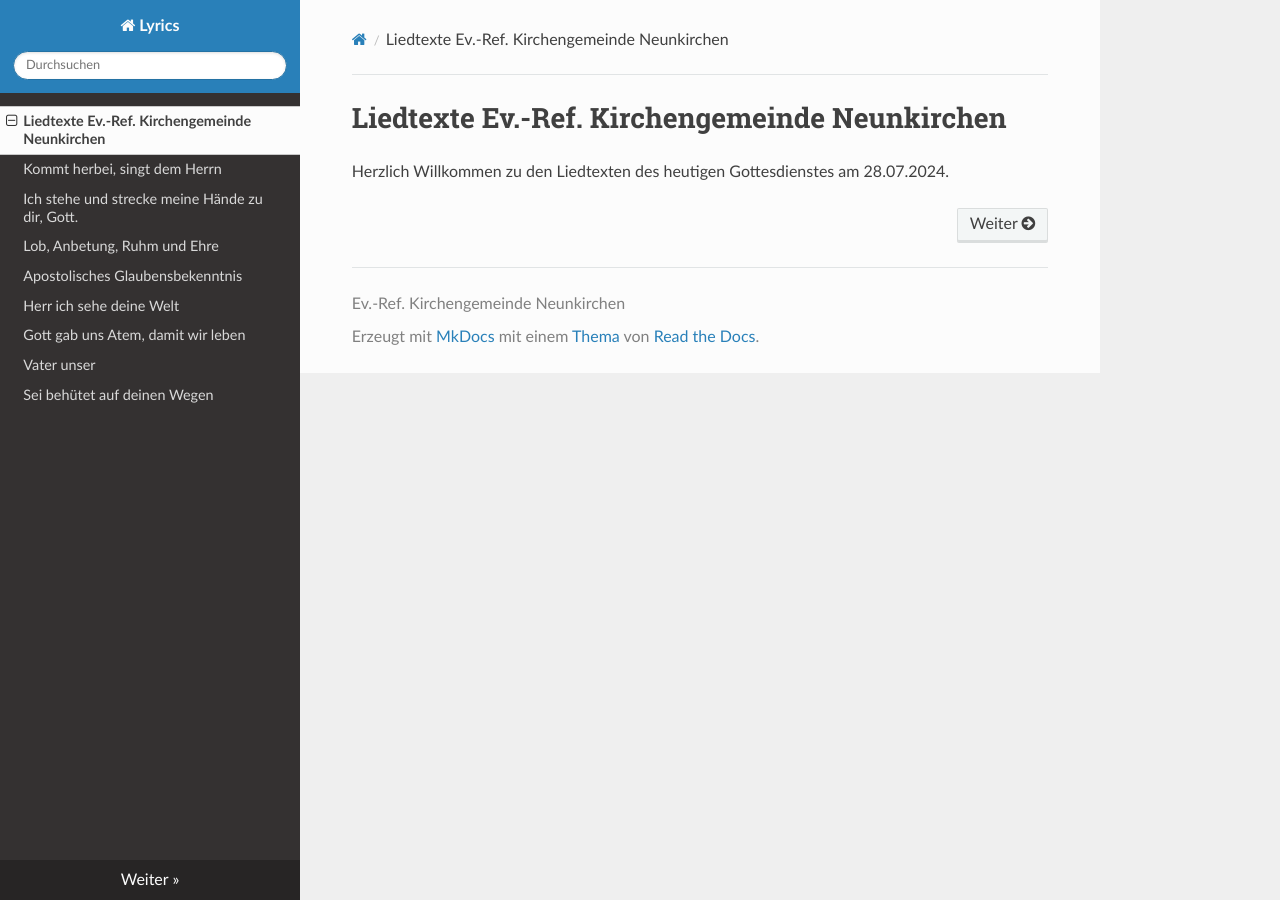
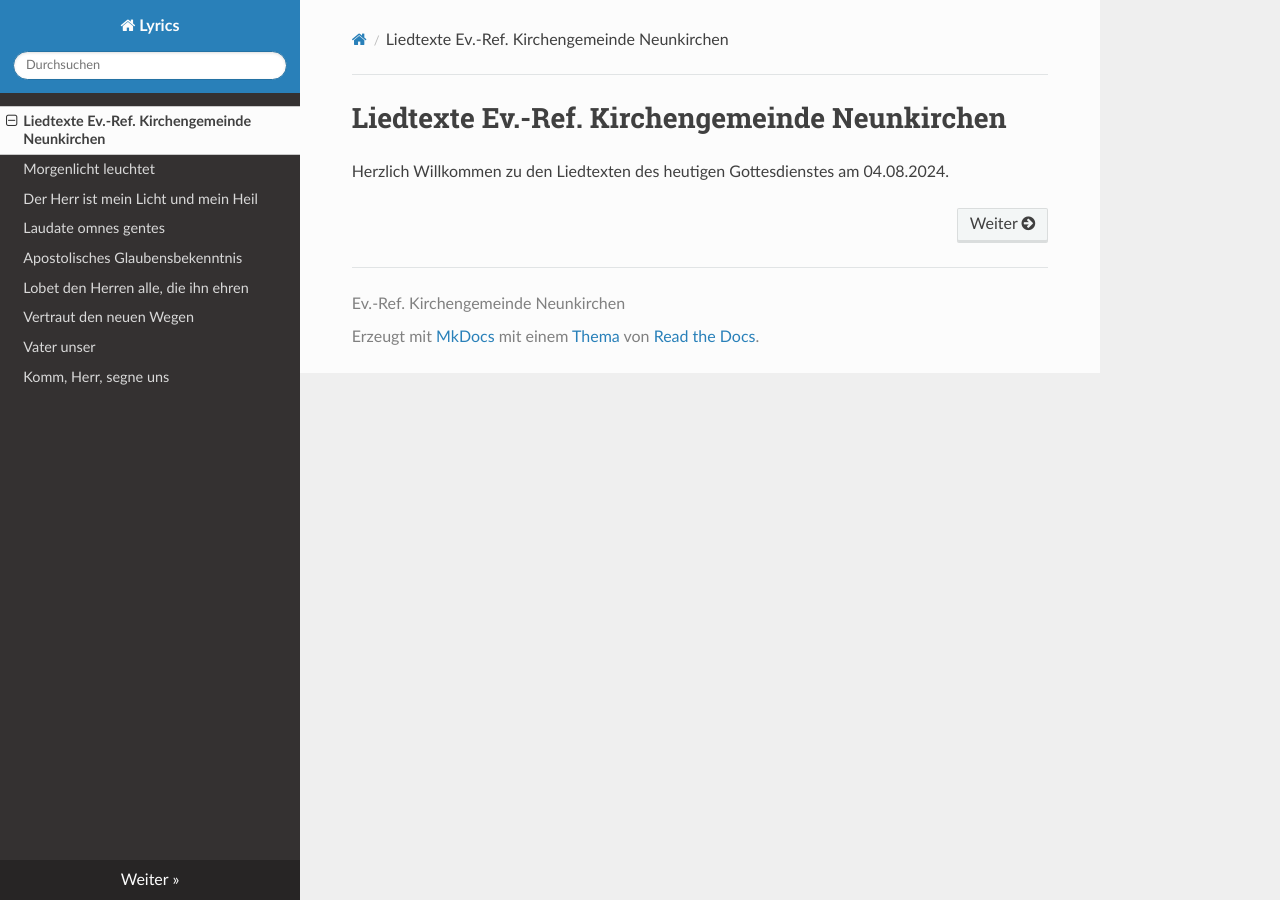
Before and after one commit to Ev-Ref-Kirchengemeinde-Neunkirchen/lyrics, an MkDocs documentation site: the page built from docs/index.md, in a window 1280 px wide. Built offline with MkDocs 1.6.1, drawn with Linux system fonts in a browser that asks for light colours; nearby versions of some CDN libraries.

Commit message:
New service

```diff
--- a/docs/index.md
+++ b/docs/index.md
@@ -1,3 +1,3 @@
 # Liedtexte Ev.-Ref. Kirchengemeinde Neunkirchen
 
-Herzlich Willkommen zu den Liedtexten des heutigen Gottesdienstes am 28.07.2024.
+Herzlich Willkommen zu den Liedtexten des heutigen Gottesdienstes am 04.08.2024.
--- a/mkdocs.yml
+++ b/mkdocs.yml
@@ -13,11 +13,11 @@ plugins:
   - search
 nav:
   - index.md
-  - Kommt_herbei_singt_dem_Herrn.md
-  - Ich_stehe_und_strecke_meine_Hände_zu_dir.md
-  - Lob_Anbetung_Ruhm_und_Ehre.md
+  - Morgenlicht_leuchtet.md
+  - Der_Herr_ist_mein_Licht_und_mein_Heil.md
+  - Laudate_omnes_gentes.md
   - Apostolisches_Glaubensbekenntnis.md
-  - Herr ich sehe deine Welt-lyrics.md
-  - Gott_gab_uns_Atem_damit_wir_leben.md
+  - Lobet_den_Herren.md
+  - Vertraut_den_neuen_Wegen.md
   - Vater_unser.md
-  - Sei_behütet_auf_deinen_Wegen.md
+  - Komm_Herr_segne_uns.md
```
Also changed, not shown: docs/Der_Herr_ist_mein_Licht_und_mein_Heil.md (added, +21 -0 lines), docs/Komm_Herr_segne_uns.md (added, +25 -0 lines), docs/Laudate_omnes_gentes.md (added, +13 -0 lines), docs/Lobet_den_Herren.md (added, +25 -0 lines), docs/Morgenlicht_leuchtet.md (added, +19 -0 lines), docs/Vertraut_den_neuen_Wegen.md (added, +31 -0 lines).
